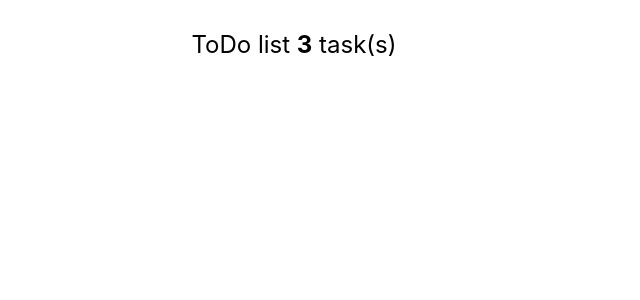
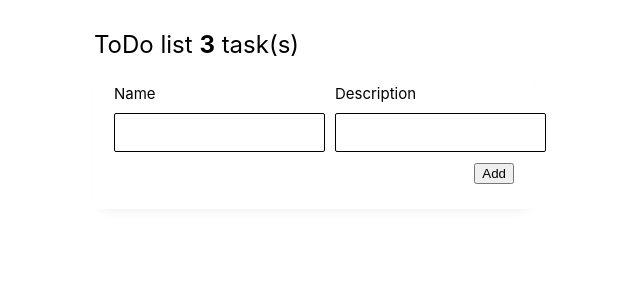
Before and after one commit to Farlaf/todo-list, a React (Create React App) app: page / in a window 1280 px wide. Shown: the top 300 px of the page, without its empty margins (346-986 px from the left). Built offline with nearby package versions, Linux system fonts and the light colour scheme.

Commit message:
add todo panel

```diff
--- a/src/App.tsx
+++ b/src/App.tsx
@@ -1,5 +1,8 @@
 import React from "react";
+
 import { Header } from "./components/Header/Header";
+import { ToDoPanel } from "./components/ToDoPanel/ToDoPanel";
+
 import styles from "./App.module.css";
 
 const DEFAILT_TODO_LIST = [
@@ -21,6 +24,7 @@ function App() {
         <div className={styles.app_container}>
             <div className={styles.container}>
                 <Header todoCount={todos.length} />
+                <ToDoPanel />
             </div>
         </div>
     );
--- a/src/components/Header/Header.module.css
+++ b/src/components/Header/Header.module.css
@@ -1,5 +1,5 @@
 .header_container {
-    text-align: center;
+    text-align: left;
 }
 
 .header_title {
--- a/src/components/ToDoPanel/ToDoPanel.module.css
+++ b/src/components/ToDoPanel/ToDoPanel.module.css
@@ -0,0 +1,36 @@
+.todo_panel_container {
+    background: #fff;
+    box-shadow: 0 8px 11px -8px rgba(34, 60, 80, 0.09);
+    margin-bottom: 15px;
+    width: 100%;
+    padding: 25px 20px;
+    border-radius: 5px;
+}
+
+.fields_container {
+    display: flex;
+    justify-content: space-between;
+    gap: 10px;
+}
+
+.field_container {
+    width: 100%;
+}
+
+.field_container label {
+    display: flex;
+    flex-direction: column;
+    gap: 10px;
+    font-size: 15px;
+}
+.field_container input {
+    font-size: 15px;
+    padding: 10px 5px;
+    border-radius: 2px;
+    border: 0.5px solid #000;
+}
+.button_container {
+    width: 100%;
+    text-align: right;
+    margin-top: 10px;
+}
--- a/src/components/ToDoPanel/ToDoPanel.tsx
+++ b/src/components/ToDoPanel/ToDoPanel.tsx
@@ -1,5 +1,52 @@
 import React from "react";
+import styles from "./ToDoPanel.module.css";
+
+const DEFAULT_TODO_ITEM = {
+    name: "",
+    description: "",
+};
 
 export const ToDoPanel = () => {
-    return <div>Somethint</div>;
+    const [todo, setTodo] = React.useState(DEFAULT_TODO_ITEM);
+
+    console.log("@todo", todo);
+
+    const onChange = (event: React.ChangeEvent<HTMLInputElement>) => {
+        const { name, value } = event.target;
+        setTodo({ ...todo, [name]: value });
+    };
+
+    return (
+        <div className={styles.todo_panel_container}>
+            <div className={styles.fields_container}>
+                <div className={styles.field_container}>
+                    <label htmlFor="name">
+                        <div>Name</div>
+                        <input
+                            type="text"
+                            id="name"
+                            name="name"
+                            value={todo.name}
+                            onChange={onChange}
+                        />
+                    </label>
+                </div>
+                <div className={styles.field_container}>
+                    <label htmlFor="description">
+                        <div>Description</div>
+                        <input
+                            type="text"
+                            id="description"
+                            name="description"
+                            value={todo.description}
+                            onChange={onChange}
+                        />
+                    </label>
+                </div>
+            </div>
+            <div className={styles.button_container}>
+                <button>Add</button>
+            </div>
+        </div>
+    );
 };
```
